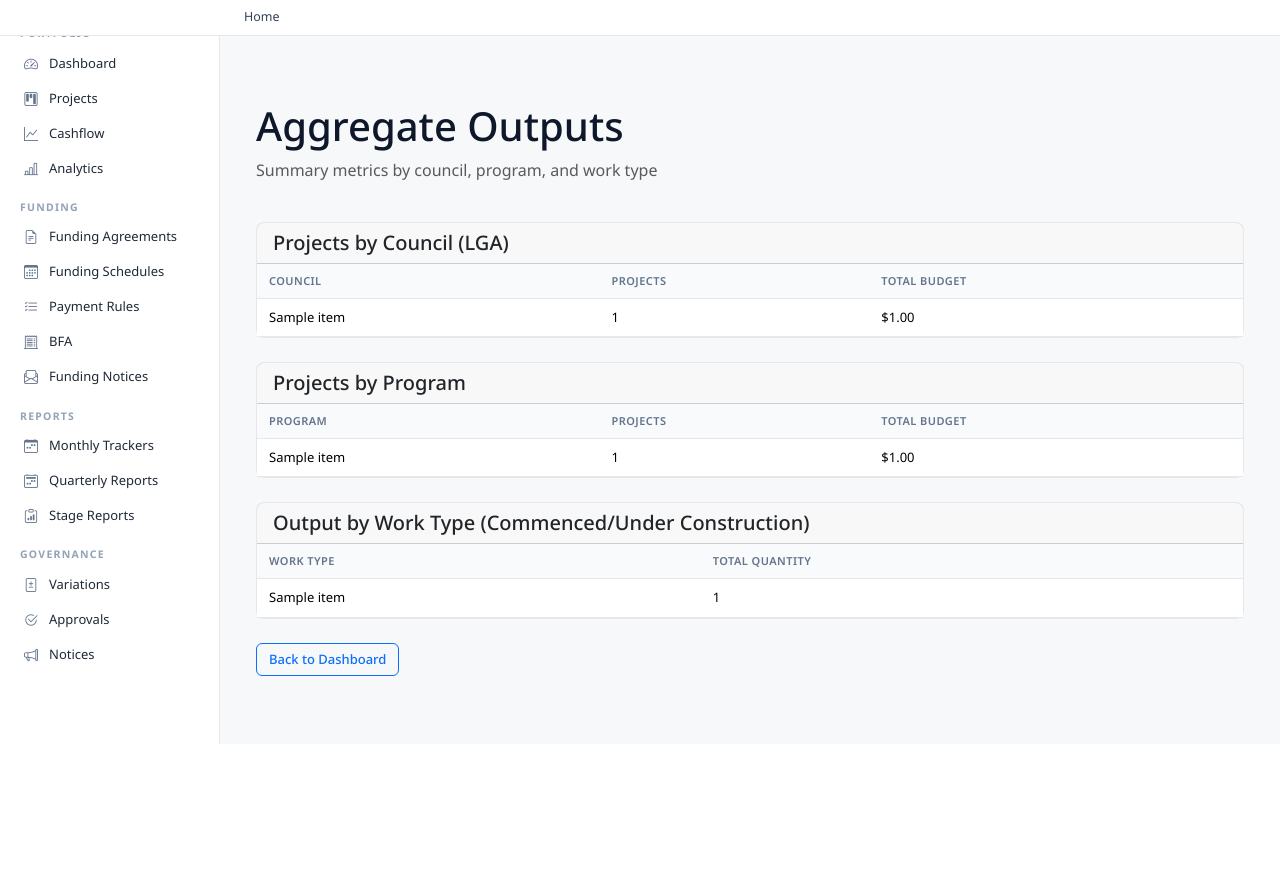
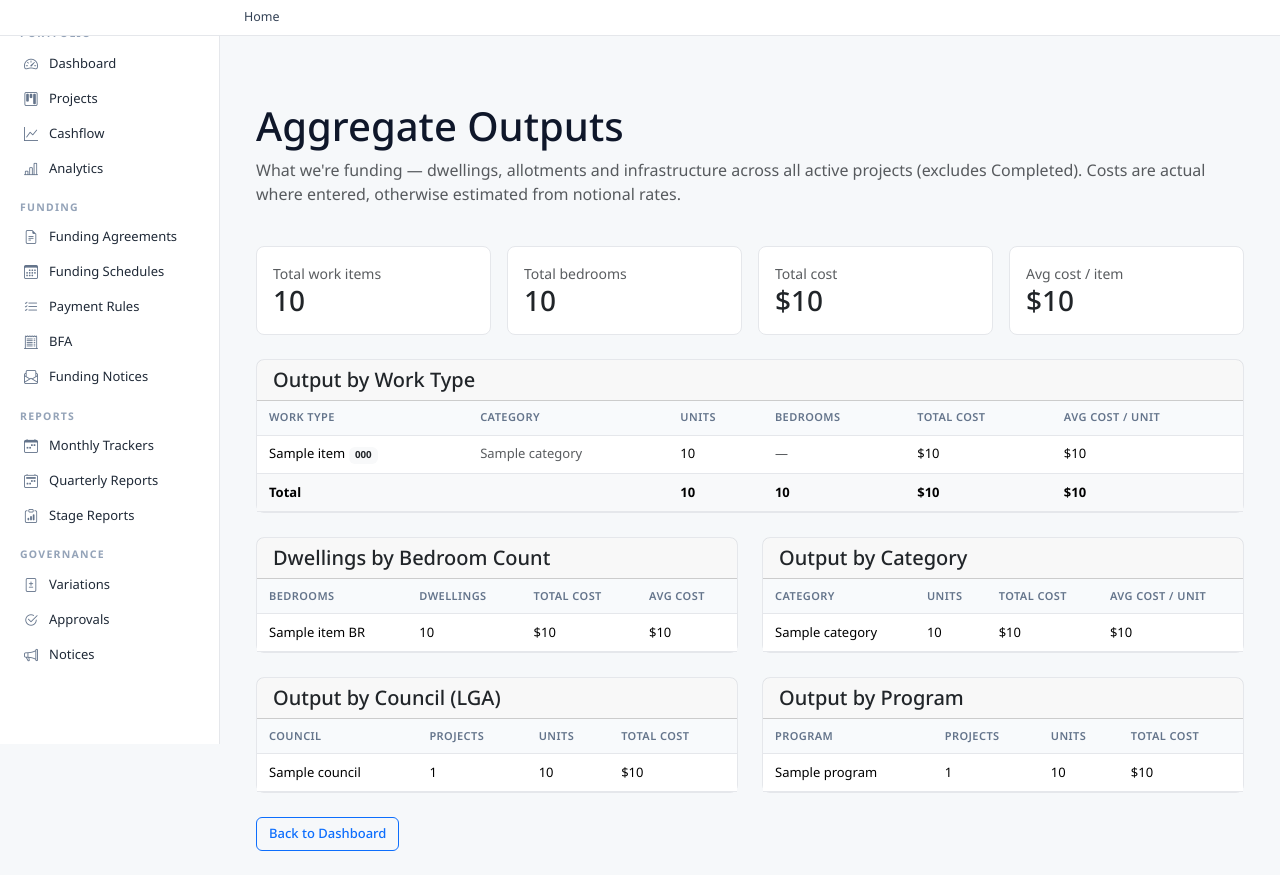
Before and after one commit to hazzamyman/ricd-django, a Django app: template src/apps/ui/templates/dashboard/aggregate.html in a window 1280 px wide. Shown: the part 56-931 px from the top of the page. Before the commit the page ends 800 px from the top, so only its background shows below. Run offline with Django 5.2, Linux system fonts and the light colour scheme; the template is opened without the code that fills it: most values are stand-ins (such as "Sample title", 1, 10 or a date in 2020).

Commit message:
@ feat(aggregate): work-level output report instead of project counts
Rewrites the aggregate report to show what is actually being funded —
dwellings by work type and bedroom count, residential allotments, and their
costs (actual where entered, otherwise notional) — with totals by category,
council and program. Adds a money_whole template filter for whole-dollar
formatting.

Co-Authored-By: Claude Opus 4.8 <noreply@anthropic.com>
@

```diff
--- a/src/apps/ui/templates/dashboard/aggregate.html
+++ b/src/apps/ui/templates/dashboard/aggregate.html
@@ -9,114 +9,212 @@
     <div class="row mb-4">
         <div class="col-md-12">
             <h1>Aggregate Outputs</h1>
-            <p class="text-muted">Summary metrics by council, program, and work type</p>
+            <p class="text-muted">
+                What we're funding — dwellings, allotments and infrastructure across all active
+                projects (excludes Completed). Costs are actual where entered, otherwise estimated
+                from notional rates.
+            </p>
         </div>
     </div>
 
-    <!-- By Council (LGA) -->
+    <!-- Headline totals -->
+    <div class="row g-3 mb-4">
+        <div class="col-md-3"><div class="card"><div class="card-body">
+            <div class="text-muted small">Total work items</div>
+            <div class="h3 mb-0">{{ totals.units|floatformat:0 }}</div>
+        </div></div></div>
+        <div class="col-md-3"><div class="card"><div class="card-body">
+            <div class="text-muted small">Total bedrooms</div>
+            <div class="h3 mb-0">{{ totals.bedrooms|floatformat:0 }}</div>
+        </div></div></div>
+        <div class="col-md-3"><div class="card"><div class="card-body">
+            <div class="text-muted small">Total cost</div>
+            <div class="h3 mb-0">{{ totals.cost|money_whole }}</div>
+        </div></div></div>
+        <div class="col-md-3"><div class="card"><div class="card-body">
+            <div class="text-muted small">Avg cost / item</div>
+            <div class="h3 mb-0">{{ totals.avg_cost|money_whole }}</div>
+        </div></div></div>
+    </div>
+
+    <!-- By Work Type -->
     <div class="row mb-4">
         <div class="col-md-12">
             <div class="card">
-                <div class="card-header">
-                    <h5 class="mb-0">Projects by Council (LGA)</h5>
+                <div class="card-header"><h5 class="mb-0">Output by Work Type</h5></div>
+                {% if work_type_rows %}
+                <div class="table-responsive">
+                    <table class="table table-hover mb-0">
+                        <thead class="table-light">
+                            <tr>
+                                <th>Work Type</th>
+                                <th>Category</th>
+                                <th class="text-right">Units</th>
+                                <th class="text-right">Bedrooms</th>
+                                <th class="text-right">Total Cost</th>
+                                <th class="text-right">Avg Cost / Unit</th>
+                            </tr>
+                        </thead>
+                        <tbody>
+                            {% for item in work_type_rows %}
+                            <tr>
+                                <td>{{ item.name }}{% if item.short_code %} <span class="badge bg-light text-dark">{{ item.short_code }}</span>{% endif %}</td>
+                                <td><span class="text-muted">{{ item.category }}</span></td>
+                                <td class="text-right">{{ item.units|floatformat:0 }}</td>
+                                <td class="text-right">{% if item.has_bedrooms %}{{ item.bedrooms|floatformat:0 }}{% else %}<span class="text-muted">—</span>{% endif %}</td>
+                                <td class="text-right">{{ item.cost|money_whole }}</td>
+                                <td class="text-right">{{ item.avg_cost|money_whole }}</td>
+                            </tr>
+                            {% endfor %}
+                        </tbody>
+                        <tfoot class="table-light">
+                            <tr class="fw-bold">
+                                <td colspan="2">Total</td>
+                                <td class="text-right">{{ totals.units|floatformat:0 }}</td>
+                                <td class="text-right">{{ totals.bedrooms|floatformat:0 }}</td>
+                                <td class="text-right">{{ totals.cost|money_whole }}</td>
+                                <td class="text-right">{{ totals.avg_cost|money_whole }}</td>
+                            </tr>
+                        </tfoot>
+                    </table>
                 </div>
-                {% if by_council %}
+                {% else %}
+                <div class="card-body"><p class="text-muted">No work items found.</p></div>
+                {% endif %}
+            </div>
+        </div>
+    </div>
+
+    <!-- Dwellings by bedroom count -->
+    <div class="row mb-4">
+        <div class="col-md-6">
+            <div class="card h-100">
+                <div class="card-header"><h5 class="mb-0">Dwellings by Bedroom Count</h5></div>
+                {% if bedroom_rows %}
+                <div class="table-responsive">
+                    <table class="table table-hover mb-0">
+                        <thead class="table-light">
+                            <tr>
+                                <th>Bedrooms</th>
+                                <th class="text-right">Dwellings</th>
+                                <th class="text-right">Total Cost</th>
+                                <th class="text-right">Avg Cost</th>
+                            </tr>
+                        </thead>
+                        <tbody>
+                            {% for item in bedroom_rows %}
+                            <tr>
+                                <td>{{ item.bedrooms_label }} BR</td>
+                                <td class="text-right">{{ item.units|floatformat:0 }}</td>
+                                <td class="text-right">{{ item.cost|money_whole }}</td>
+                                <td class="text-right">{{ item.avg_cost|money_whole }}</td>
+                            </tr>
+                            {% endfor %}
+                        </tbody>
+                    </table>
+                </div>
+                {% else %}
+                <div class="card-body"><p class="text-muted">No bedroom-based dwellings found.</p></div>
+                {% endif %}
+            </div>
+        </div>
+
+        <!-- By Category -->
+        <div class="col-md-6">
+            <div class="card h-100">
+                <div class="card-header"><h5 class="mb-0">Output by Category</h5></div>
+                {% if category_rows %}
+                <div class="table-responsive">
+                    <table class="table table-hover mb-0">
+                        <thead class="table-light">
+                            <tr>
+                                <th>Category</th>
+                                <th class="text-right">Units</th>
+                                <th class="text-right">Total Cost</th>
+                                <th class="text-right">Avg Cost / Unit</th>
+                            </tr>
+                        </thead>
+                        <tbody>
+                            {% for item in category_rows %}
+                            <tr>
+                                <td>{{ item.category }}</td>
+                                <td class="text-right">{{ item.units|floatformat:0 }}</td>
+                                <td class="text-right">{{ item.cost|money_whole }}</td>
+                                <td class="text-right">{{ item.avg_cost|money_whole }}</td>
+                            </tr>
+                            {% endfor %}
+                        </tbody>
+                    </table>
+                </div>
+                {% else %}
+                <div class="card-body"><p class="text-muted">No data available.</p></div>
+                {% endif %}
+            </div>
+        </div>
+    </div>
+
+    <!-- By Council & By Program -->
+    <div class="row mb-4">
+        <div class="col-md-6">
+            <div class="card h-100">
+                <div class="card-header"><h5 class="mb-0">Output by Council (LGA)</h5></div>
+                {% if council_rows %}
                 <div class="table-responsive">
                     <table class="table table-hover mb-0">
                         <thead class="table-light">
                             <tr>
                                 <th>Council</th>
                                 <th class="text-right">Projects</th>
-                                <th class="text-right">Total Budget</th>
+                                <th class="text-right">Units</th>
+                                <th class="text-right">Total Cost</th>
                             </tr>
                         </thead>
                         <tbody>
-                            {% for item in by_council %}
+                            {% for item in council_rows %}
                             <tr>
-                                <td>{{ item.council__name }}</td>
+                                <td>{{ item.council }}</td>
                                 <td class="text-right">{{ item.project_count }}</td>
-                                <td class="text-right">{{ item.total_budget|money }}</td>
+                                <td class="text-right">{{ item.units|floatformat:0 }}</td>
+                                <td class="text-right">{{ item.cost|money_whole }}</td>
                             </tr>
                             {% endfor %}
                         </tbody>
                     </table>
                 </div>
                 {% else %}
-                <div class="card-body">
-                    <p class="text-muted">No data available.</p>
-                </div>
+                <div class="card-body"><p class="text-muted">No data available.</p></div>
                 {% endif %}
             </div>
         </div>
-    </div>
 
-    <!-- By Program -->
-    <div class="row mb-4">
-        <div class="col-md-12">
-            <div class="card">
-                <div class="card-header">
-                    <h5 class="mb-0">Projects by Program</h5>
-                </div>
-                {% if by_program %}
+        <div class="col-md-6">
+            <div class="card h-100">
+                <div class="card-header"><h5 class="mb-0">Output by Program</h5></div>
+                {% if program_rows %}
                 <div class="table-responsive">
                     <table class="table table-hover mb-0">
                         <thead class="table-light">
                             <tr>
                                 <th>Program</th>
                                 <th class="text-right">Projects</th>
-                                <th class="text-right">Total Budget</th>
+                                <th class="text-right">Units</th>
+                                <th class="text-right">Total Cost</th>
                             </tr>
                         </thead>
                         <tbody>
-                            {% for item in by_program %}
+                            {% for item in program_rows %}
                             <tr>
-                                <td>{{ item.program__name }}</td>
+                                <td>{{ item.program }}</td>
                                 <td class="text-right">{{ item.project_count }}</td>
-                                <td class="text-right">{{ item.total_budget|money }}</td>
+                                <td class="text-right">{{ item.units|floatformat:0 }}</td>
+                                <td class="text-right">{{ item.cost|money_whole }}</td>
                             </tr>
                             {% endfor %}
                         </tbody>
                     </table>
                 </div>
                 {% else %}
-                <div class="card-body">
-                    <p class="text-muted">No data available.</p>
-                </div>
-                {% endif %}
-            </div>
-        </div>
-    </div>
-
-    <!-- By Work Type -->
-    <div class="row mb-4">
-        <div class="col-md-12">
-            <div class="card">
-                <div class="card-header">
-                    <h5 class="mb-0">Output by Work Type (Commenced/Under Construction)</h5>
-                </div>
-                {% if by_work_type %}
-                <div class="table-responsive">
-                    <table class="table table-hover mb-0">
-                        <thead class="table-light">
-                            <tr>
-                                <th>Work Type</th>
-                                <th class="text-right">Total Quantity</th>
-                            </tr>
-                        </thead>
-                        <tbody>
-                            {% for item in by_work_type %}
-                            <tr>
-                                <td>{{ item.work_type__name }}</td>
-                                <td class="text-right">{{ item.total_quantity|floatformat:0 }}</td>
-                            </tr>
-                            {% endfor %}
-                        </tbody>
-                    </table>
-                </div>
-                {% else %}
-                <div class="card-body">
-                    <p class="text-muted">No data available.</p>
-                </div>
+                <div class="card-body"><p class="text-muted">No data available.</p></div>
                 {% endif %}
             </div>
         </div>
--- a/src/apps/ui/templatetags/money.py
+++ b/src/apps/ui/templatetags/money.py
@@ -40,6 +40,17 @@ def money(value, blank='—'):
     return mark_safe(f"${amt:,.2f}")
 
 
+@register.filter(name='money_whole')
+def money_whole(value, blank='—'):
+    """Format as whole dollars with thousands separators: $1,234,567 (no cents)."""
+    amt = _to_decimal(value)
+    if amt is None:
+        return blank
+    if amt < 0:
+        return format_html('<span class="money-neg">{}</span>', f"-${(-amt):,.0f}")
+    return mark_safe(f"${amt:,.0f}")
+
+
 @register.filter(name='money_plain')
 def money_plain(value, blank='—'):
     """Same number formatting but with no HTML wrapper — suitable for CSV / titles."""
```
Also changed, not shown: src/apps/ui/views/dashboard_views.py (+80 -17 lines).
